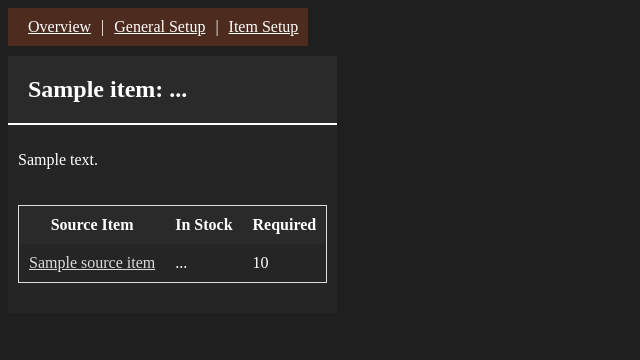
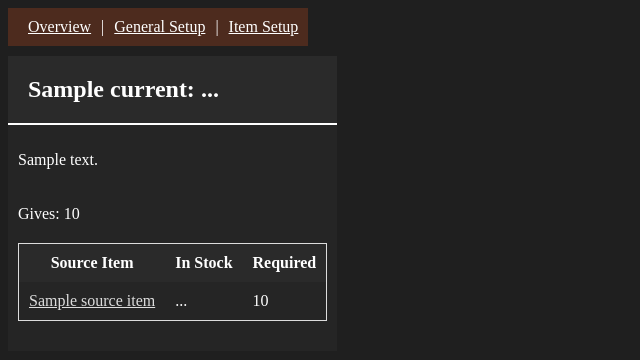
Before and after one commit to jkornelsen/team_progress, a Flask app: template app/templates/play/item.html in a window 1280 px wide. Shown: the top 360 px of the page, without its empty margins (0-640 px from the left). Run offline with Flask 3, Linux system fonts and the light colour scheme; the template is opened without the code that fills it: most values are stand-ins (such as "Sample title", 1, 10 or a date in 2020).

Commit message:
Get source and result quantities to work correctly and add checks.

```diff
--- a/app/templates/play/item.html
+++ b/app/templates/play/item.html
@@ -11,28 +11,28 @@
         <span class="separator">|</span>
         <a class="upper-left" href="{{ url_for('configure') }}">General Setup</a>
         <span class="separator">|</span>
-        <a class="upper-left" href="{{ url_for('configure_item', item_id=item.id) }}">Item Setup</a>
+        <a class="upper-left" href="{{ url_for('configure_item', item_id=current.id) }}">Item Setup</a>
     </div>
     <table>
         <tr>
             <td style="background-color: #2a2a2a; border-bottom: 2px solid #ffffff;">
-                <h2 style="margin: 10px 10px">{{ item.name }}:
-                <span id="quantity-{{ item.id }}">...</span>
+                <h2 style="margin: 10px 10px">{{ current.name }}:
+                <span id="quantity-{{ current.id }}">...</span>
                 </h2>
             </td>
         </tr>
-        {% if item.description %}
+        {% if current.description %}
         <tr>
             <td>
-                <p>{{ item.description }}</p>
+                <p>{{ current.description }}</p>
             </td>
         </tr>
         {% endif %}
-        {% if item.growable == 'over_time' %}
+        {% if current.growable == 'over_time' %}
         <tr>
             <td>
-                Rate: <span id="rate-amount">{{ item.timer.rate_amount }}</span> per
-                <span id="rate-duration">{{ item.timer.rate_duration }}</span> seconds
+                Rate: <span id="rate-amount">{{ current.timer.rate_amount }}</span> per
+                <span id="rate-duration">{{ current.timer.rate_duration }}</span> seconds
             </td>
         </tr>
         <tr>
@@ -41,7 +41,14 @@
             </td>
         </tr>
         {% endif %}
-        {% if item.sources %}
+        {% if current.growable != 'not_growable' %}
+        <tr>
+            <td>
+                Gives: {{ current.result_qty }}
+            </td>
+        </tr>
+        {% endif %}
+        {% if current.sources %}
         <tr>
             <td>
                 <table class="inner-table" cellspacing="0" cellpadding="5">
@@ -50,7 +57,7 @@
                         <th>In Stock</th>
                         <th>Required</th>
                     </tr>
-                    {% for source_item, quantity in item.sources.items() %}
+                    {% for source_item, quantity in current.sources.items() %}
                     <tr>
                         <td>
                             <a href="{{ url_for('play_item', item_id=source_item.id) }}">
@@ -67,8 +74,8 @@
         {% endif %}
 
         {% set outerscope = namespace(used_for_items=[]) %}
-        {% for other_item in item.game_data.items %}
-            {% if item in other_item.sources %}
+        {% for other_item in current.game_data.items %}
+            {% if current in other_item.sources %}
                 {% set _ = outerscope.used_for_items.append(other_item) %}
             {% endif %}
         {% endfor %}
@@ -81,7 +88,7 @@
                         <th>Required</th>
                     </tr>
                     {% for used_for_item in outerscope.used_for_items %}
-                    {% set quantity = used_for_item.sources[item] %}
+                    {% set quantity = used_for_item.sources[current] %}
                     <tr>
                         <td>
                             <a href="{{ url_for('play_item', item_id=used_for_item.id) }}">
@@ -97,13 +104,13 @@
         {% endif %}
     </table>
 
-    {% if item.growable == 'over_time' %}
-    <button id="start-btn" {% if item.timer.is_running %}disabled{% endif %}>
-        {% if item.timer.is_running %}Running...{% else %}Start{% endif %}
+    {% if current.growable == 'over_time' %}
+    <button id="start-btn" {% if current.timer.is_running %}disabled{% endif %}>
+        {% if current.timer.is_running %}Running...{% else %}Start{% endif %}
     </button>
-    <button id="stop-btn">Stop</button>
-    {% elif item.growable == 'instantly' %}
-    <input type="number" id="quantity_to_gain" size="10" value="1">
+    <button id="stop-btn"{% if not current.timer.is_running %}disabled{% endif %}>Stop</button>
+    {% elif current.growable == 'instantly' %}
+    <input type="number" id="quantity_to_gain" size="10" value="{{ current.result_qty }}">
     <button id="gain-btn">Gain</button>
     {% endif %}
 
@@ -111,12 +118,12 @@
         $(document).ready(function() {
             function updateQuantity() {
                 // Main item quantity
-                $.get('/item/quantity/{{ item.id }}', function(data) {
-                    $('#quantity-{{ item.id }}').text(data.quantity);
+                $.get('/item/quantity/{{ current.id }}', function(data) {
+                    $('#quantity-{{ current.id }}').text(data.quantity);
                 });
 
                 // Source item quantities
-                {% for source_item, _ in item.sources.items() %}
+                {% for source_item, _ in current.sources.items() %}
                 $.get('/item/quantity/{{ source_item.id }}', function(data) {
                     $('#source-{{ source_item.id }}-quantity').text(data.quantity);
                 });
@@ -125,23 +132,26 @@
 
             // Update Elapsed time
             function updateElapsedTime() {
-                $.get('/item/time/{{ item.id }}', function(data) {
+                $.get('/item/time/{{ current.id }}', function(data) {
                     $('#elapsed-time').text(data.time);
                 });
             }
 
             // the Start button may change to "Running..."
             function updateStartbuttonLabel() {
-                fetch('/item/timer_status/{{ item.id }}')
+                fetch('/item/timer_status/{{ current.id }}')
                     .then(response => response.json())
                     .then(data => {
                         var startBtn = document.getElementById("start-btn");
+                        var stopBtn = document.getElementById("stop-btn");
                         if (data.is_running) {
                             startBtn.innerHTML = "Running...";
                             startBtn.disabled = true;
+                            stopBtn.disabled = false;
                         } else {
                             startBtn.innerHTML = "Start";
                             startBtn.disabled = false;
+                            stopBtn.disabled = true;
                         }
                     })
                     .catch(error => {
@@ -156,7 +166,7 @@
             // Update quantities, elapsed time, and rate every second
             setInterval(function() {
                 updateQuantity();
-                {% if item.growable == 'over_time' %}
+                {% if current.growable == 'over_time' %}
                     updateElapsedTime();
                     updateStartbuttonLabel();
                 {% endif %}
@@ -165,27 +175,43 @@
 
             // Button click event handlers
             $('#gain-btn').click(function() {
-                item_id = {{ item.id }}
+                var quantity = parseInt($('#quantity_to_gain').val(), 10);
+                var minResultQty = parseInt('{{ current.result_qty }}', 10);
+                if (quantity < minResultQty) {
+                    alert('Minimum quantity to gain is ' + minResultQty + '.');
+                    return; // Stop further processing
+                }
+                item_id = {{ current.id }}
                 quantity = $('#quantity_to_gain').val();
                 $.ajax({
                     url: '/item/gain/' + item_id,
                     method: 'POST',
                     data: { quantity: quantity },
                     success: function(response) {
-                        updateQuantity();
+                        if (response.status === 'error') {
+                            console.error(response.message);
+                            alert(response.message);
+                        }
                     },
                     error: function(error) {
                         console.error('Error:', error);
+                    },
+                    complete: function() {
+                        updateQuantity();
                     }
                 });
             });
             $('#start-btn').click(function() {
-                item_id = {{ item.id }}
+                var item_id = {{ current.id }};
                 console.log('startItem(): ' + item_id);
                 fetch('/item/start/' + item_id)
                     .then(response => response.json())
                     .then(data => {
                         console.log(data.message);
+                        if (data.status === 'error') {
+                            console.error('Could not start:', data.message);
+                            alert(data.message);
+                        }
                         updateStartbuttonLabel();
                     })
                     .catch(error => {
@@ -193,7 +219,7 @@
                     });
             });
             $('#stop-btn').click(function() {
-                item_id = {{ item.id }}
+                item_id = {{ current.id }}
                 console.log('stopItem(): ' + item_id);
                 fetch('/item/stop/' + item_id)
                     .then(response => response.json())
```
Also changed, not shown: Design.txt (+11 -0 lines), Implementation.txt (+0 -11 lines), app/data.json (+27 -9 lines), app/entities/item.py (+41 -23 lines), app/entities/timer.py (+34 -13 lines), app/templates/configure/item.html (+41 -30 lines), 1 other file.
